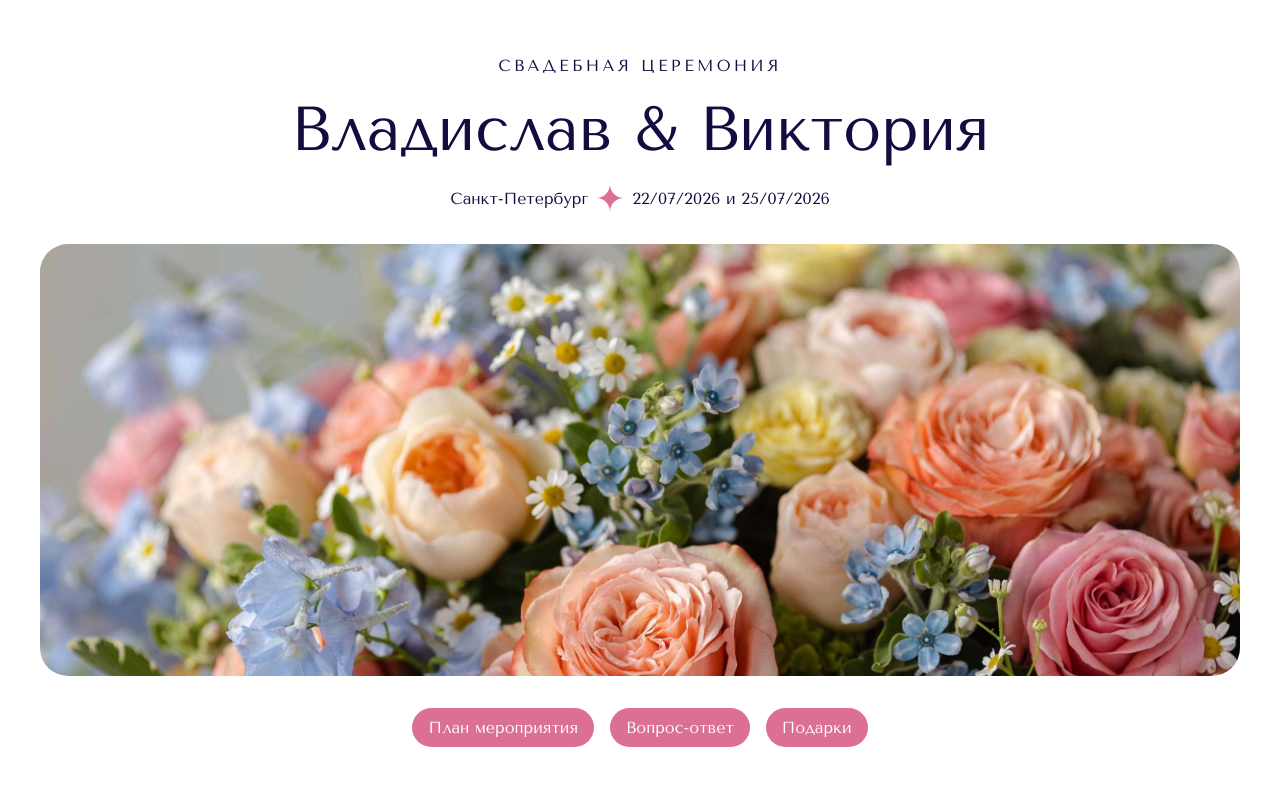
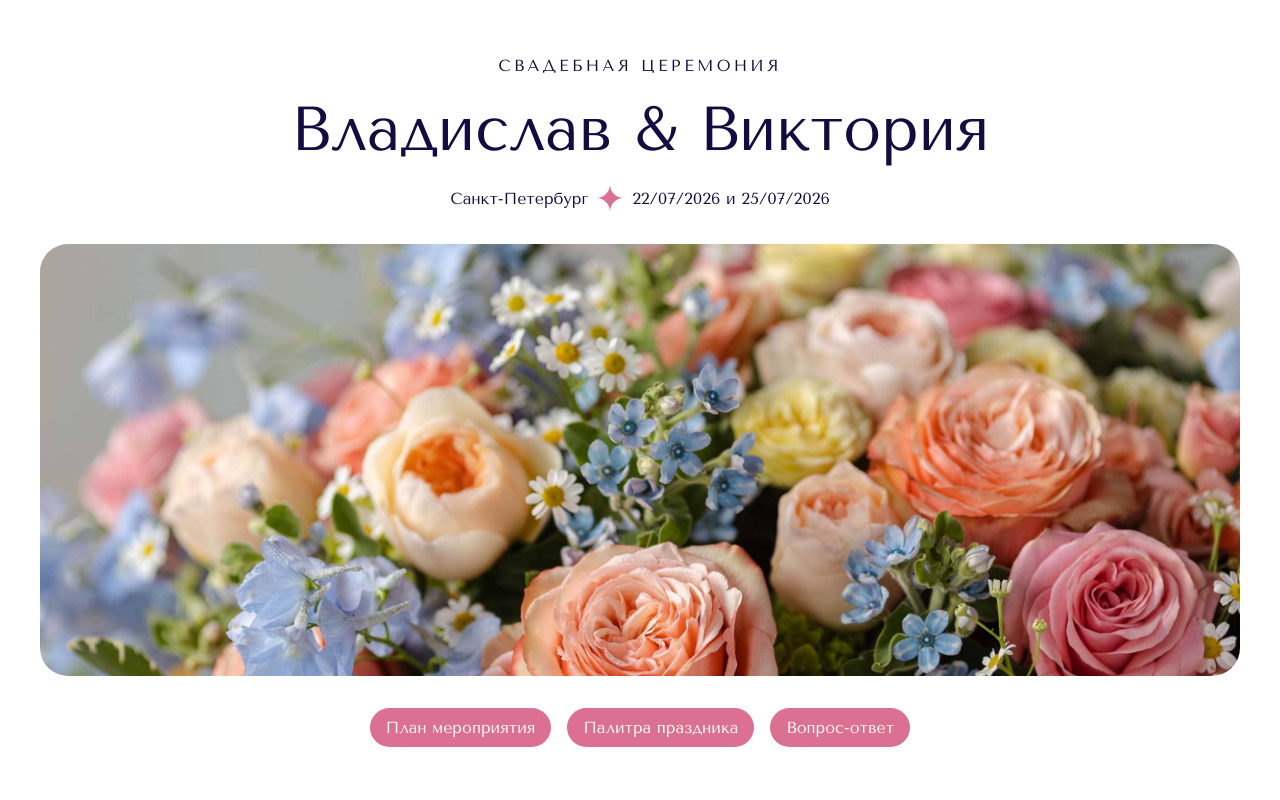
Before and after one commit to vladosrus/wedding-vlad-vika, a Next.js app: page / in a window 1280 px wide. Shown: the top 800 px of the page. Built offline with nearby package versions, Linux system fonts and the light colour scheme.

Commit message:
Настроны переходы по навигационным ссылкам

```diff
--- a/src/components/EventPlan/EventPlan.jsx
+++ b/src/components/EventPlan/EventPlan.jsx
@@ -75,7 +75,7 @@ const schedule = [
 ];
 
 const EventPlan = () => (
-  <SectionWrapper>
+  <SectionWrapper id="event-plan">
     <VStack w="full" maxW="1000px" gap={{ mobile: '22px', laptop: '28px' }}>
       <Text as="h2" fontSize={{ mobile: '26px', laptop: '36px' }} textAlign="center">
         План мероприятий
--- a/src/components/FAQ/FAQ.jsx
+++ b/src/components/FAQ/FAQ.jsx
@@ -20,7 +20,7 @@ const faqs = [
 ];
 
 const FAQ = () => (
-  <SectionWrapper>
+  <SectionWrapper id="faq">
     <VStack w="full" maxW="800px" gap={{ mobile: '18px', laptop: '24px' }}>
       <Text as="h2" fontSize={{ mobile: '26px', laptop: '36px' }} textAlign="center">
         Вопрос-ответ
--- a/src/components/Greetings/Greetings.jsx
+++ b/src/components/Greetings/Greetings.jsx
@@ -8,9 +8,9 @@ import PurpleStar from 'assets/icons/purpleStar.svg';
 import Illustration from '../../../app/opengraph-image.jpg';
 
 const navButtonsData = [
-  { text: 'План мероприятия', link: '#' },
-  { text: 'Вопрос-ответ', link: '#' },
-  { text: 'Подарки', link: '#' },
+  { text: 'План мероприятия', link: '#event-plan' },
+  { text: 'Палитра праздника', link: '#looks' },
+  { text: 'Вопрос-ответ', link: '#faq' },
 ];
 
 const Greetings = () => (
--- a/src/components/LooksSlider/LooksSlider.jsx
+++ b/src/components/LooksSlider/LooksSlider.jsx
@@ -24,7 +24,7 @@ const looks = [
 ];
 
 const LooksSlider = () => (
-  <SectionWrapper>
+  <SectionWrapper id="looks">
     <VStack w="full" maxW="1000px" gap={{ mobile: '18px', laptop: '26px' }}>
       <Text
         as="h2"
@@ -46,7 +46,6 @@ const LooksSlider = () => (
 
       <Box
         w="full"
-        // px={{ mobile: '12px', tablet: '20px', laptop: '18px' }}
         sx={{
           '--swiper-pagination-color': '#DB7093',
           '--swiper-pagination-bullet-inactive-color': 'rgba(20, 12, 64, 0.26)',
--- a/src/theme.js
+++ b/src/theme.js
@@ -13,7 +13,8 @@ const colors = {
   ourGray: '#140c4014',
   ourAccent: '#DB7093',
 };
+const styles = { global: { html: { scrollBehavior: 'smooth' } } };
 
-const theme = extendTheme({ breakpoints, colors });
+const theme = extendTheme({ breakpoints, colors, styles });
 
 export default theme;
```
